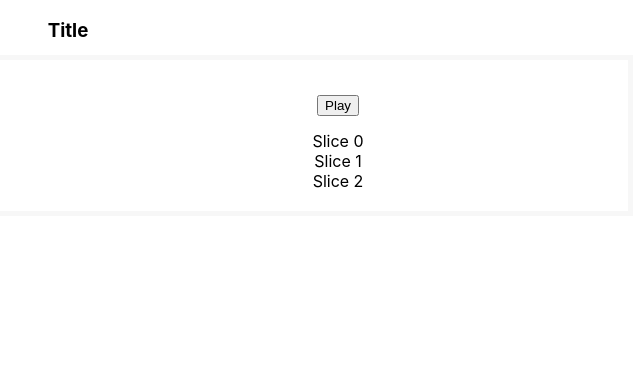
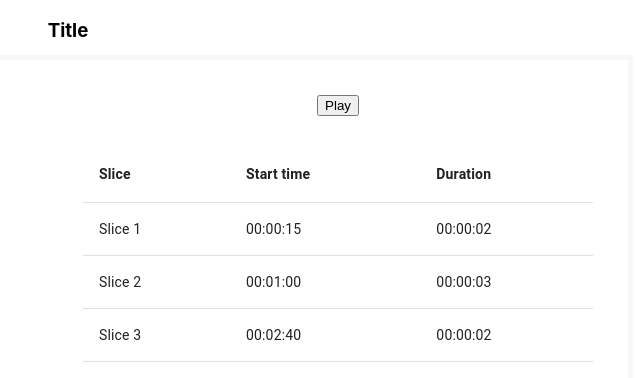
Before and after one commit to lofti198/video_collage_web, a React (Create React App) app: page /playlist/test in a window 1280 px wide. Shown: the top 378 px of the page, without its empty margins (572-1212 px from the left). Built offline with nearby package versions, Linux system fonts and the light colour scheme.

Commit message:
added table to collage, netlify redirects, etc

```diff
--- a/src/components/VideoCollagePlaylist.js
+++ b/src/components/VideoCollagePlaylist.js
@@ -1,7 +1,16 @@
 import React, { useEffect, useState, useRef } from "react";
 import YouTube from "react-youtube";
 import { getReadableTimeString, timeoutPromise } from "../libs/misc.js";
-
+import {
+  CircularProgress,
+  IconButton,
+  Table,
+  TableBody,
+  TableCell,
+  TableHead,
+  TableRow,
+  Typography,
+} from "@mui/material";
 const VideoCollagePlaylist = ({ playListData }) => {
   //const [player, setPlayer] = useState(null);
   const playerRef = useRef(null);
@@ -149,28 +158,52 @@ const VideoCollagePlaylist = ({ playListData }) => {
           >
             {buttonTitle}
           </button>
-          <div>
-            {playListData &&
-              playListData.map((item, index) => {
-                return (
-                  <div
+          <div style={{ margin: 15 }}>
+            <Table>
+              <TableHead>
+                <TableRow>
+                  <TableCell>
+                    <b>Slice</b>
+                  </TableCell>
+                  <TableCell>
+                    <b>Start time</b>
+                  </TableCell>
+                  <TableCell>
+                    <b>Duration</b>
+                  </TableCell>
+                </TableRow>
+              </TableHead>
+              <TableBody>
+                {!playListData.length && (
+                  <TableRow>
+                    <TableCell align="center">
+                      List is empty, please fill it!
+                    </TableCell>
+                  </TableRow>
+                )}
+                {playListData.map((item, index) => (
+                  <TableRow
                     key={index}
-                    onDoubleClick={() => {
+                    onClick={() => {
                       switchToSpecifiedVideoFragment(index);
                     }}
                   >
-                    {index === curFragment ? (
-                      <b>Slice {index}</b>
-                    ) : (
-                      <>Slice {index}</>
-                    )}
+                    <TableCell>
+                      {index === curFragment ? (
+                        <b>Slice {index + 1}</b>
+                      ) : (
+                        <>Slice {index + 1}</>
+                      )}
+                    </TableCell>
 
-                    {/* {index === curFragment && </b>} */}
-                    {/* {item.id} {getReadableTimeString(item.start)} -{" "}
-                    {getReadableTimeString(item.end)} */}
-                  </div>
-                );
-              })}
+                    <TableCell>{getReadableTimeString(item.start)}</TableCell>
+                    <TableCell>
+                      {getReadableTimeString(item.end - item.start)}
+                    </TableCell>
+                  </TableRow>
+                ))}
+              </TableBody>
+            </Table>
           </div>
         </div>
       </div>
@@ -192,3 +225,24 @@ const VIDEO_IN_QUEUE_STATE = 5;
 3 – буферизация
 5 – видео находится в очереди
 */
+/*
+            {playListData &&
+              playListData.map((item, index) => {
+                return (
+                  <div
+                    key={index}
+                    onClick={() => {
+                      switchToSpecifiedVideoFragment(index);
+                    }}
+                  >
+                    {index === curFragment ? (
+                      <b>Slice {index}</b>
+                    ) : (
+                      <>Slice {index}</>
+                    )}
+                    <i> - {getReadableTimeString(item.start)}</i>
+                    <i> - {getReadableTimeString(item.end - item.start)}</i>
+
+                    </div>
+                    );
+                  })} */
```
Also changed, not shown: 1 other file (tests, documents, lock files or other folders).
